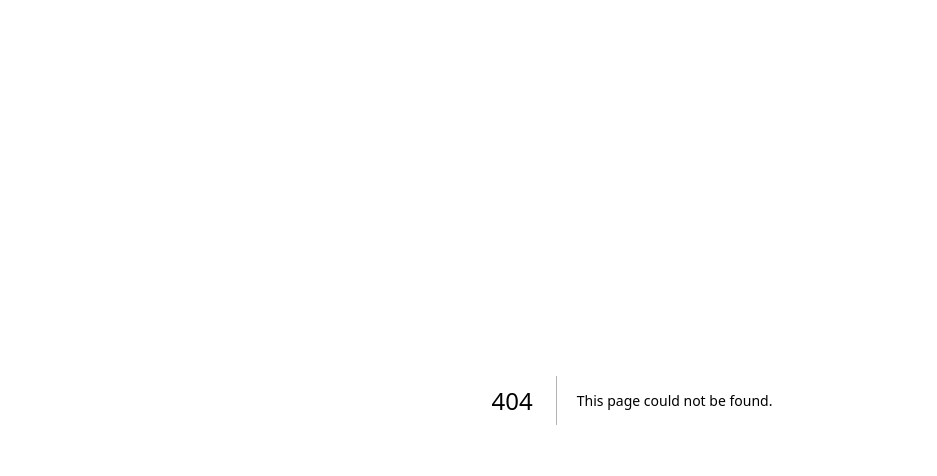
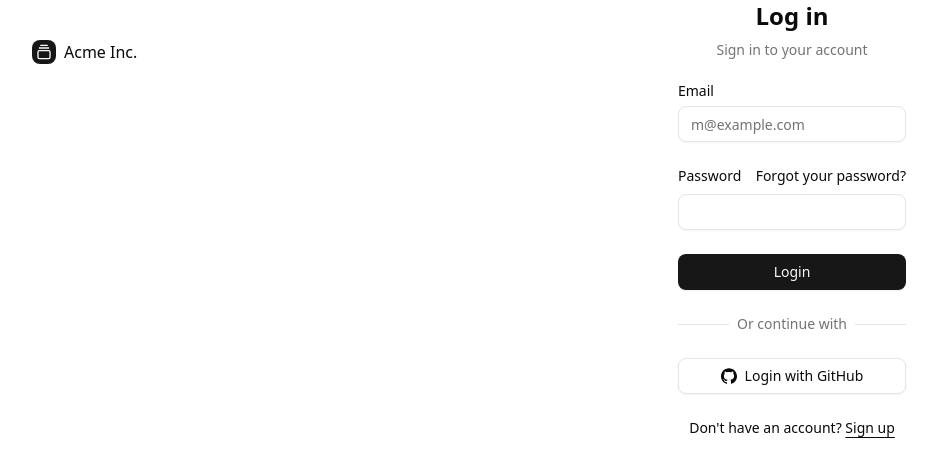
Before and after one commit to digital-chama/chama-endo-prototypes-auth, a Next.js app: page /auth/login in a window 1280 px wide. Before the commit this address had no page. Shown: the top 476 px of the page, without its empty margins (8-945 px from the left). Built offline with nearby package versions, Linux system fonts and the light colour scheme.

Commit message:
fea(add login form component and related UI elements)

```diff
--- a/package.json
+++ b/package.json
@@ -10,6 +10,7 @@
   },
   "dependencies": {
     "@radix-ui/react-dropdown-menu": "^2.1.6",
+    "@radix-ui/react-label": "^2.1.2",
     "@radix-ui/react-slot": "^1.1.2",
     "@supabase/ssr": "^0.6.1",
     "@supabase/supabase-js": "^2.49.4",
--- /dev/null
+++ b/src/app/auth/login/page.tsx
@@ -0,0 +1,25 @@
+import { LoginForm } from "@/components/authentication/login-form";
+import { GalleryVerticalEnd } from "lucide-react";
+
+export default function LoginPage() {
+  return (
+    <div className="grid min-h-svh lg:grid-cols-2">
+      <div className="flex flex-col gap-4 p-6 md:p-10">
+        <div className="flex justify-center gap-2 md:justify-start">
+          <a href="#" className="flex items-center gap-2 font-medium">
+            <div className="flex h-6 w-6 items-center justify-center rounded-md bg-primary text-primary-foreground">
+              <GalleryVerticalEnd className="size-4" />
+            </div>
+            Acme Inc.
+          </a>
+        </div>
+        <div className="flex flex-1 items-center justify-center"></div>
+      </div>
+      <div className=" bg-white lg:block">
+        <div className="w-full max-w-xs flex flex-1 items-center justify-center">
+          <LoginForm />
+        </div>
+      </div>
+    </div>
+  );
+}
--- a/src/app/layout.tsx
+++ b/src/app/layout.tsx
@@ -27,6 +27,7 @@ export default function RootLayout({
     <html lang="en">
       <body
         className={`${geistSans.variable} ${geistMono.variable} antialiased`}
+        suppressHydrationWarning
       >
         <ThemeProvider
           attribute="class"
--- a/src/app/page.tsx
+++ /dev/null
@@ -1,14 +0,0 @@
-import { Button } from "@/components/ui/button";
-import React from "react";
-
-const Home = () => {
-  return (
-    <div className="h-screen w-full  ">
-      <div className="items-center  justify-center ">
-        <Button>Click me</Button>
-      </div>
-    </div>
-  );
-};
-
-export default Home;
--- /dev/null
+++ b/src/assets/icons/Icons.ts
@@ -0,0 +1 @@
+export {default as ChamaLogo} from './fire-flames_11438916.png'
--- /dev/null
+++ b/src/components/authentication/login-form.tsx
@@ -0,0 +1,61 @@
+import { cn } from "@/lib/utils"
+import { Button } from "@/components/ui/button"
+import { Input } from "@/components/ui/input"
+import { Label } from "@/components/ui/label"
+
+export function LoginForm({
+  className,
+  ...props
+}: React.ComponentPropsWithoutRef<"form">) {
+  return (
+    <form className={cn("flex flex-col gap-6", className)} {...props}>
+      <div className="flex flex-col items-center gap-2 text-center">
+        <h1 className="text-2xl font-bold">Log in </h1>
+        <p className="text-balance text-sm text-muted-foreground">
+          Sign in to your account
+        </p>
+      </div>
+      <div className="grid gap-6">
+        <div className="grid gap-2">
+          <Label htmlFor="email">Email</Label>
+          <Input id="email" type="email" placeholder="m@example.com" required />
+        </div>
+        <div className="grid gap-2">
+          <div className="flex items-center">
+            <Label htmlFor="password">Password</Label>
+            <a
+              href="#"
+              className="ml-auto text-sm underline-offset-4 hover:underline"
+            >
+              Forgot your password?
+            </a>
+          </div>
+          <Input id="password" type="password" required />
+        </div>
+        <Button type="submit" className="w-full">
+          Login
+        </Button>
+        <div className="relative text-center text-sm after:absolute after:inset-0 after:top-1/2 after:z-0 after:flex after:items-center after:border-t after:border-border">
+          <span className="relative z-10 bg-background px-2 text-muted-foreground">
+            Or continue with
+          </span>
+        </div>
+        <Button variant="outline" className="w-full">
+          <svg xmlns="http://www.w3.org/2000/svg" viewBox="0 0 24 24">
+            <path
+              d="M12 .297c-6.63 0-12 5.373-12 12 0 5.303 3.438 9.8 8.205 11.385.6.113.82-.258.82-.577 0-.285-.01-1.04-.015-2.04-3.338.724-4.042-1.61-4.042-1.61C4.422 18.07 3.633 17.7 3.633 17.7c-1.087-.744.084-.729.084-.729 1.205.084 1.838 1.236 1.838 1.236 1.07 1.835 2.809 1.305 3.495.998.108-.776.417-1.305.76-1.605-2.665-.3-5.466-1.332-5.466-5.93 0-1.31.465-2.38 1.235-3.22-.135-.303-.54-1.523.105-3.176 0 0 1.005-.322 3.3 1.23.96-.267 1.98-.399 3-.405 1.02.006 2.04.138 3 .405 2.28-1.552 3.285-1.23 3.285-1.23.645 1.653.24 2.873.12 3.176.765.84 1.23 1.91 1.23 3.22 0 4.61-2.805 5.625-5.475 5.92.42.36.81 1.096.81 2.22 0 1.606-.015 2.896-.015 3.286 0 .315.21.69.825.57C20.565 22.092 24 17.592 24 12.297c0-6.627-5.373-12-12-12"
+              fill="currentColor"
+            />
+          </svg>
+          Login with GitHub
+        </Button>
+      </div>
+      <div className="text-center text-sm">
+        Don&apos;t have an account?{" "}
+        <a href="#" className="underline underline-offset-4">
+          Sign up
+        </a>
+      </div>
+    </form>
+  )
+}
--- /dev/null
+++ b/src/components/ui/input.tsx
@@ -0,0 +1,21 @@
+import * as React from "react"
+
+import { cn } from "@/lib/utils"
+
+function Input({ className, type, ...props }: React.ComponentProps<"input">) {
+  return (
+    <input
+      type={type}
+      data-slot="input"
+      className={cn(
+        "file:text-foreground placeholder:text-muted-foreground selection:bg-primary selection:text-primary-foreground dark:bg-input/30 border-input flex h-9 w-full min-w-0 rounded-md border bg-transparent px-3 py-1 text-base shadow-xs transition-[color,box-shadow] outline-none file:inline-flex file:h-7 file:border-0 file:bg-transparent file:text-sm file:font-medium disabled:pointer-events-none disabled:cursor-not-allowed disabled:opacity-50 md:text-sm",
+        "focus-visible:border-ring focus-visible:ring-ring/50 focus-visible:ring-[3px]",
+        "aria-invalid:ring-destructive/20 dark:aria-invalid:ring-destructive/40 aria-invalid:border-destructive",
+        className
+      )}
+      {...props}
+    />
+  )
+}
+
+export { Input }
--- /dev/null
+++ b/src/components/ui/label.tsx
@@ -0,0 +1,24 @@
+"use client"
+
+import * as React from "react"
+import * as LabelPrimitive from "@radix-ui/react-label"
+
+import { cn } from "@/lib/utils"
+
+function Label({
+  className,
+  ...props
+}: React.ComponentProps<typeof LabelPrimitive.Root>) {
+  return (
+    <LabelPrimitive.Root
+      data-slot="label"
+      className={cn(
+        "flex items-center gap-2 text-sm leading-none font-medium select-none group-data-[disabled=true]:pointer-events-none group-data-[disabled=true]:opacity-50 peer-disabled:cursor-not-allowed peer-disabled:opacity-50",
+        className
+      )}
+      {...props}
+    />
+  )
+}
+
+export { Label }
```
Also changed, not shown: src/assets/icons/fire-flames_11438916.png (added), 1 other file (tests, documents, lock files or other folders).
